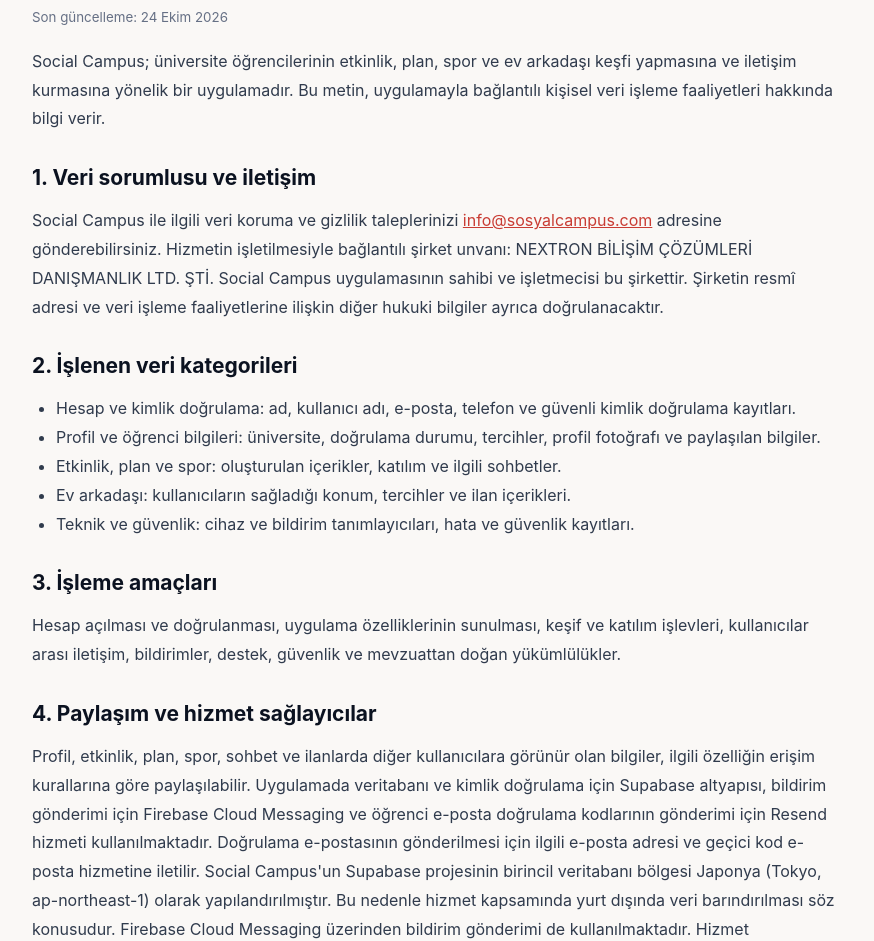
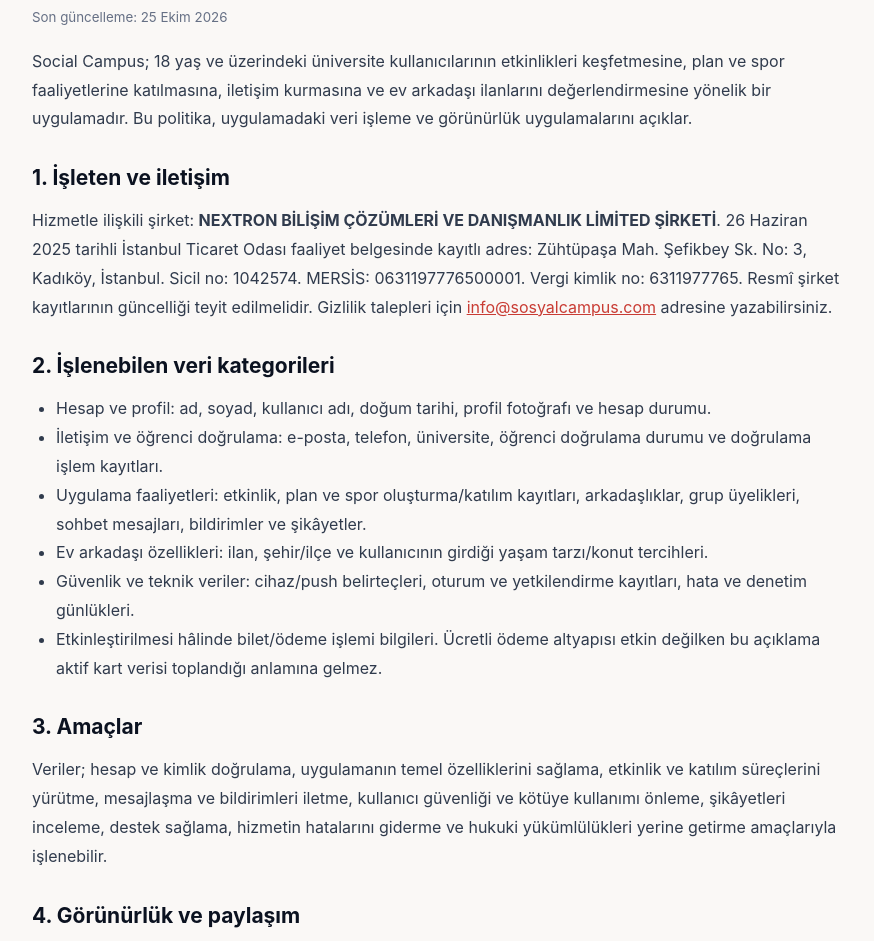
Before and after one commit to kaanaksay12-droid/social-campus-legal, a plain HTML site: page privacy.html in a window 1280 px wide. Shown: the part 220-1161 px from the top of the page, without its empty margins (202-1076 px from the left). Drawn offline with Linux system fonts and the light colour scheme.

Commit message:
Update Social Campus privacy disclosures

```diff
--- a/privacy.html
+++ b/privacy.html
@@ -1,20 +1,22 @@
 <!doctype html>
-<html lang="tr"><head><meta charset="utf-8"><meta name="viewport" content="width=device-width, initial-scale=1"><title>Gizlilik Politikası | Social Campus</title><link rel="stylesheet" href="style.css"></head>
-<body><main><header><strong>Social Campus</strong><nav><a href="index.html">Ana Sayfa</a><a href="account-deletion.html">Hesap Silme</a></nav></header>
-<h1>Gizlilik Politikası</h1><p><small>Son güncelleme: 24 Ekim 2026</small></p>
-<p>Social Campus; üniversite öğrencilerinin etkinlik, plan, spor ve ev arkadaşı keşfi yapmasına ve iletişim kurmasına yönelik bir uygulamadır. Bu metin, uygulamayla bağlantılı kişisel veri işleme faaliyetleri hakkında bilgi verir.</p>
-<h2>1. Veri sorumlusu ve iletişim</h2><p>Social Campus ile ilgili veri koruma ve gizlilik taleplerinizi <a href="mailto:info@sosyalcampus.com">info@sosyalcampus.com</a> adresine gönderebilirsiniz. Hizmetin işletilmesiyle bağlantılı şirket unvanı: NEXTRON BİLİŞİM ÇÖZÜMLERİ DANIŞMANLIK LTD. ŞTİ. Social Campus uygulamasının sahibi ve işletmecisi bu şirkettir. Şirketin resmî adresi ve veri işleme faaliyetlerine ilişkin diğer hukuki bilgiler ayrıca doğrulanacaktır.</p>
-<h2>2. İşlenen veri kategorileri</h2><ul>
-<li>Hesap ve kimlik doğrulama: ad, kullanıcı adı, e-posta, telefon ve güvenli kimlik doğrulama kayıtları.</li>
-<li>Profil ve öğrenci bilgileri: üniversite, doğrulama durumu, tercihler, profil fotoğrafı ve paylaşılan bilgiler.</li>
-<li>Etkinlik, plan ve spor: oluşturulan içerikler, katılım ve ilgili sohbetler.</li>
-<li>Ev arkadaşı: kullanıcıların sağladığı konum, tercihler ve ilan içerikleri.</li>
-<li>Teknik ve güvenlik: cihaz ve bildirim tanımlayıcıları, hata ve güvenlik kayıtları.</li>
+<html lang="tr"><head><meta charset="utf-8"><meta name="viewport" content="width=device-width, initial-scale=1"><meta name="description" content="Social Campus Gizlilik Politikası"><title>Gizlilik Politikası | Social Campus</title><link rel="stylesheet" href="style.css"></head>
+<body><main><header><strong>Social Campus</strong><nav><a href="index.html">Yasal Bilgilendirme</a><a href="terms.html">Kullanım Koşulları</a><a href="kvkk.html">KVKK</a><a href="account-deletion.html">Hesap Silme</a></nav></header>
+<h1>Gizlilik Politikası</h1><p><small>Son güncelleme: 25 Ekim 2026</small></p>
+<p>Social Campus; 18 yaş ve üzerindeki üniversite kullanıcılarının etkinlikleri keşfetmesine, plan ve spor faaliyetlerine katılmasına, iletişim kurmasına ve ev arkadaşı ilanlarını değerlendirmesine yönelik bir uygulamadır. Bu politika, uygulamadaki veri işleme ve görünürlük uygulamalarını açıklar.</p>
+<h2>1. İşleten ve iletişim</h2><p>Hizmetle ilişkili şirket: <strong>NEXTRON BİLİŞİM ÇÖZÜMLERİ VE DANIŞMANLIK LİMİTED ŞİRKETİ</strong>. 26 Haziran 2025 tarihli İstanbul Ticaret Odası faaliyet belgesinde kayıtlı adres: Zühtüpaşa Mah. Şefikbey Sk. No: 3, Kadıköy, İstanbul. Sicil no: 1042574. MERSİS: 0631197776500001. Vergi kimlik no: 6311977765. Resmî şirket kayıtlarının güncelliği teyit edilmelidir. Gizlilik talepleri için <a href="mailto:info@sosyalcampus.com">info@sosyalcampus.com</a> adresine yazabilirsiniz.</p>
+<h2>2. İşlenebilen veri kategorileri</h2><ul>
+<li>Hesap ve profil: ad, soyad, kullanıcı adı, doğum tarihi, profil fotoğrafı ve hesap durumu.</li>
+<li>İletişim ve öğrenci doğrulama: e-posta, telefon, üniversite, öğrenci doğrulama durumu ve doğrulama işlem kayıtları.</li>
+<li>Uygulama faaliyetleri: etkinlik, plan ve spor oluşturma/katılım kayıtları, arkadaşlıklar, grup üyelikleri, sohbet mesajları, bildirimler ve şikâyetler.</li>
+<li>Ev arkadaşı özellikleri: ilan, şehir/ilçe ve kullanıcının girdiği yaşam tarzı/konut tercihleri.</li>
+<li>Güvenlik ve teknik veriler: cihaz/push belirteçleri, oturum ve yetkilendirme kayıtları, hata ve denetim günlükleri.</li>
+<li>Etkinleştirilmesi hâlinde bilet/ödeme işlemi bilgileri. Ücretli ödeme altyapısı etkin değilken bu açıklama aktif kart verisi toplandığı anlamına gelmez.</li>
 </ul>
-<h2>3. İşleme amaçları</h2><p>Hesap açılması ve doğrulanması, uygulama özelliklerinin sunulması, keşif ve katılım işlevleri, kullanıcılar arası iletişim, bildirimler, destek, güvenlik ve mevzuattan doğan yükümlülükler.</p>
-<h2>4. Paylaşım ve hizmet sağlayıcılar</h2><p>Profil, etkinlik, plan, spor, sohbet ve ilanlarda diğer kullanıcılara görünür olan bilgiler, ilgili özelliğin erişim kurallarına göre paylaşılabilir. Uygulamada veritabanı ve kimlik doğrulama için Supabase altyapısı, bildirim gönderimi için Firebase Cloud Messaging ve öğrenci e-posta doğrulama kodlarının gönderimi için Resend hizmeti kullanılmaktadır. Doğrulama e-postasının gönderilmesi için ilgili e-posta adresi ve geçici kod e-posta hizmetine iletilir. Social Campus'un Supabase projesinin birincil veritabanı bölgesi Japonya (Tokyo, ap-northeast-1) olarak yapılandırılmıştır. Bu nedenle hizmet kapsamında yurt dışında veri barındırılması söz konusudur. Firebase Cloud Messaging üzerinden bildirim gönderimi de kullanılmaktadır. Hizmet sağlayıcıların sözleşmesel rolleri, veri alıcı grupları ve KVKK'nın 9. maddesine göre gerekli yurt dışı aktarım güvenceleri henüz nihai olarak doğrulanmamıştır; bu açıklama aktarımın hukuken uygun olduğuna dair bir taahhüt değildir.</p>
-<h2>5. Güvenlik ve saklama</h2><p>Verilere erişim, yetkilendirme ve güvenlik kontrolleriyle sınırlandırılır. Hesap silme işleminden sonra da belirli işlem, güvenlik veya yasal yükümlülük kayıtlarının saklanması gerekebilir. Sistemde operasyonel hata kayıtları için 7 günlük temizlik, doğrulanmış öğrenci e-posta doğrulama kayıtları için 30 günlük temizlik ve süresi dolmuş doğrulanmamış doğrulama kayıtları için 7 günlük temizlik kuralları tanımlanmıştır. 90 gündür güncellenmeyen aktif bildirim cihaz kayıtları pasifleştirilir; 180 gündür pasif kalan kayıtların temizlenmesine yönelik kural bulunur. Bu kuralların uygulanması zamanlanmış işlemlere bağlıdır. Diğer veri kategorileri için tek bir genel saklama süresi bulunmaz; tüm kayıtların hesap silindiği anda kaldırıldığı taahhüt edilmez.</p>
-<h2>6. Haklarınız ve hesap silme</h2><p>6698 sayılı KVKK'nın 11. maddesi kapsamındaki haklarınızla ilgili taleplerinizi <a href="mailto:info@sosyalcampus.com">info@sosyalcampus.com</a> adresine iletebilirsiniz. Hesabınızı uygulama içindeki hesap silme seçeneğinden silebilirsiniz. Alternatif başvuru yöntemi ve açıklamalar için <a href="account-deletion.html">Hesap Silme</a> sayfasına bakın.</p>
-<h2>7. Güncellemeler</h2><p>Bu metin, uygulamanın gerçek veri işleme süreçleri ve mevzuat gereklilikleri doğrultusunda güncellenebilir.</p>
-<p class="note"><strong>Hukuki doğrulama durumu:</strong> Bu sayfanın nihai KVKK aydınlatma metni olarak kullanılmasından önce resmî adres ve diğer veri sorumlusu iletişim bilgileri, veri kategorileri ve hukuki sebepler, alıcı grupları, yurt dışı aktarım koşulları ve saklama süreleri doğrulanmalıdır.</p>
+<h2>3. Amaçlar</h2><p>Veriler; hesap ve kimlik doğrulama, uygulamanın temel özelliklerini sağlama, etkinlik ve katılım süreçlerini yürütme, mesajlaşma ve bildirimleri iletme, kullanıcı güvenliği ve kötüye kullanımı önleme, şikâyetleri inceleme, destek sağlama, hizmetin hatalarını giderme ve hukuki yükümlülükleri yerine getirme amaçlarıyla işlenebilir.</p>
+<h2>4. Görünürlük ve paylaşım</h2><p>Profil, ilan ve etkinlik içeriklerinin görünürlüğü ilgili özelliğin erişim kurallarına bağlıdır. Etkinlik, plan ve spor sohbetleri ilgili katılımcılara açılır. Normal birebir mesajlaşma arkadaşlık kabulünden sonra açılır. Özel ikili rozetler yalnızca ilgili iki kullanıcıya gösterilir. Kullanıcıların içerikleri ekran görüntüsü veya başka yollarla uygulama dışına çıkarabileceği unutulmamalıdır.</p>
+<h2>5. Hizmet sağlayıcıları ve yurt dışı barındırma</h2><p>Mevcut teknik yapılandırmada veritabanı ve kimlik doğrulama için Supabase, öğrenci e-posta doğrulama kodlarının gönderimi için Resend, cihaz push bildirimleri için Firebase Cloud Messaging kullanılmaktadır. Supabase birincil veritabanı bölgesi Tokyo, Japonya (ap-northeast-1) olarak yapılandırılmıştır. Doğrulama e-postası için e-posta adresi ve geçici doğrulama kodu Resend'e iletilir; push bildirimlerinde cihaz belirteci ve bildirimin teslimi için gerekli veriler işlenebilir. Sağlayıcıların sözleşmesel rolleri, alt işleyenleri ve KVKK'nın 9. maddesi kapsamındaki aktarım şartları ayrıca değerlendirilmelidir; bu açıklama yurt dışı aktarımın hukuken uygun olduğuna dair bir garanti değildir.</p>
+<h2>6. Güvenlik ve saklama</h2><p>Erişimler yetkilendirme ve güvenlik kontrolleriyle sınırlandırılır; mutlak güvenlik garantisi verilemez. Sistem yapılandırmasında bazı teknik kayıtlar için süreli temizlik kuralları bulunur; diğer veri türleri için tek bir genel saklama süresi yoktur. Hesap silme sırasında bazı güvenlik, denetim veya hukuki yükümlülük kayıtları gerektiği ölçüde tutulabilir. Ayrıntılar için <a href="account-deletion.html">Hesap Silme</a> sayfasına bakın.</p>
+<h2>7. Haklarınız</h2><p>KVKK kapsamındaki taleplerinizi <a href="mailto:info@sosyalcampus.com">info@sosyalcampus.com</a> adresine iletebilirsiniz. Başvurunuzun işleme alınması için gerekli olduğu ölçüde kimlik ve hesap sahipliği doğrulaması istenebilir. Ayrıntılı bilgilendirme için <a href="kvkk.html">KVKK Aydınlatma Metni</a> sayfasını inceleyin.</p>
+<h2>8. Güncellemeler</h2><p>Politika, hizmetin gerçek veri işleme uygulamaları veya mevzuat değişiklikleri doğrultusunda güncellenebilir. Önemli değişiklikler uygun kanallarla duyurulacaktır.</p>
+<p class="note"><strong>Önemli:</strong> Şirket kayıt adresinin güncelliği, veri saklama sürelerinin tüm kategoriler için belirlenmesi ve yurt dışı aktarım mekanizmasının hukuki yeterliliği yayın öncesi şirket/hukuk danışmanı tarafından teyit edilmelidir.</p>
 <footer>Social Campus · <a href="mailto:info@sosyalcampus.com">info@sosyalcampus.com</a></footer></main></body></html>
```
